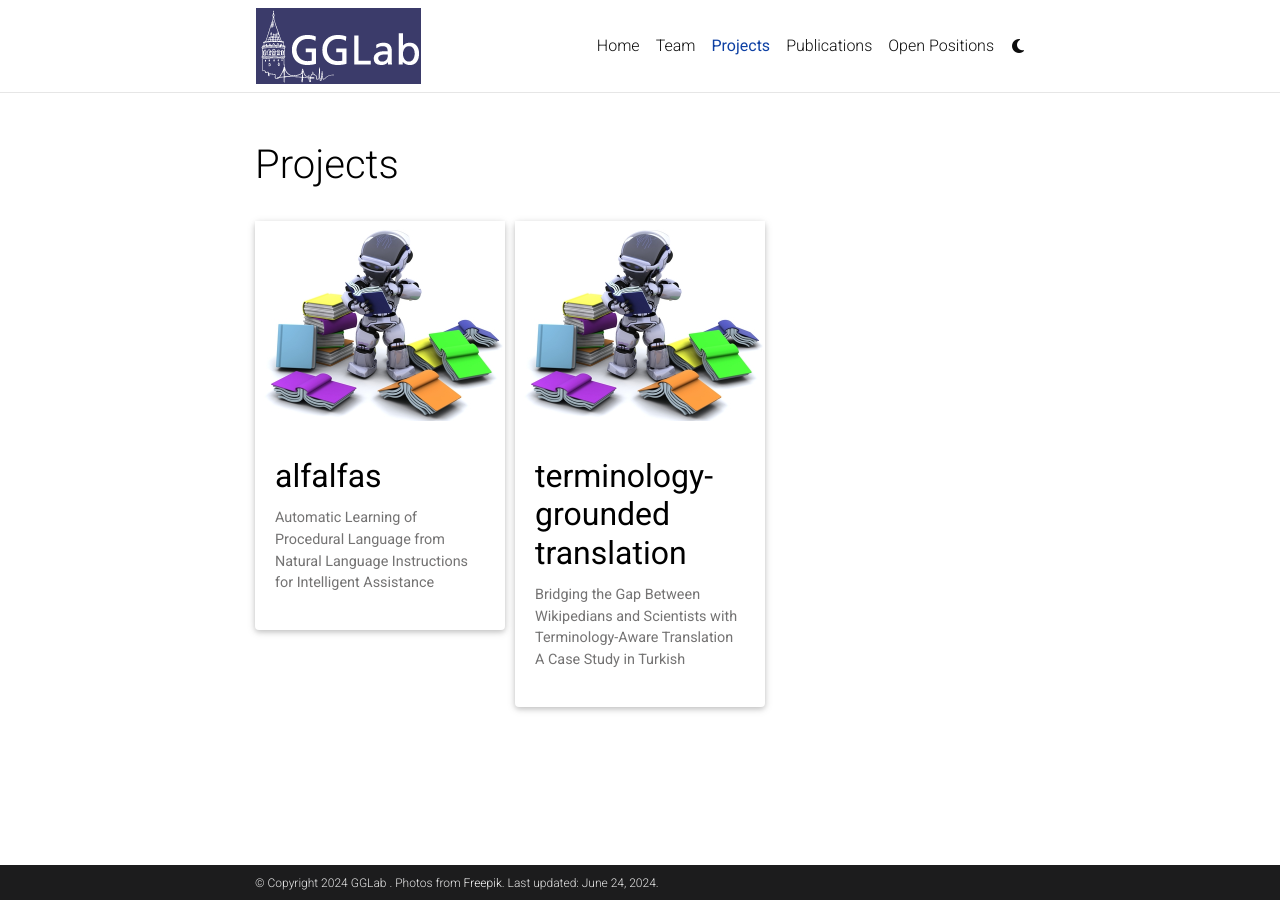
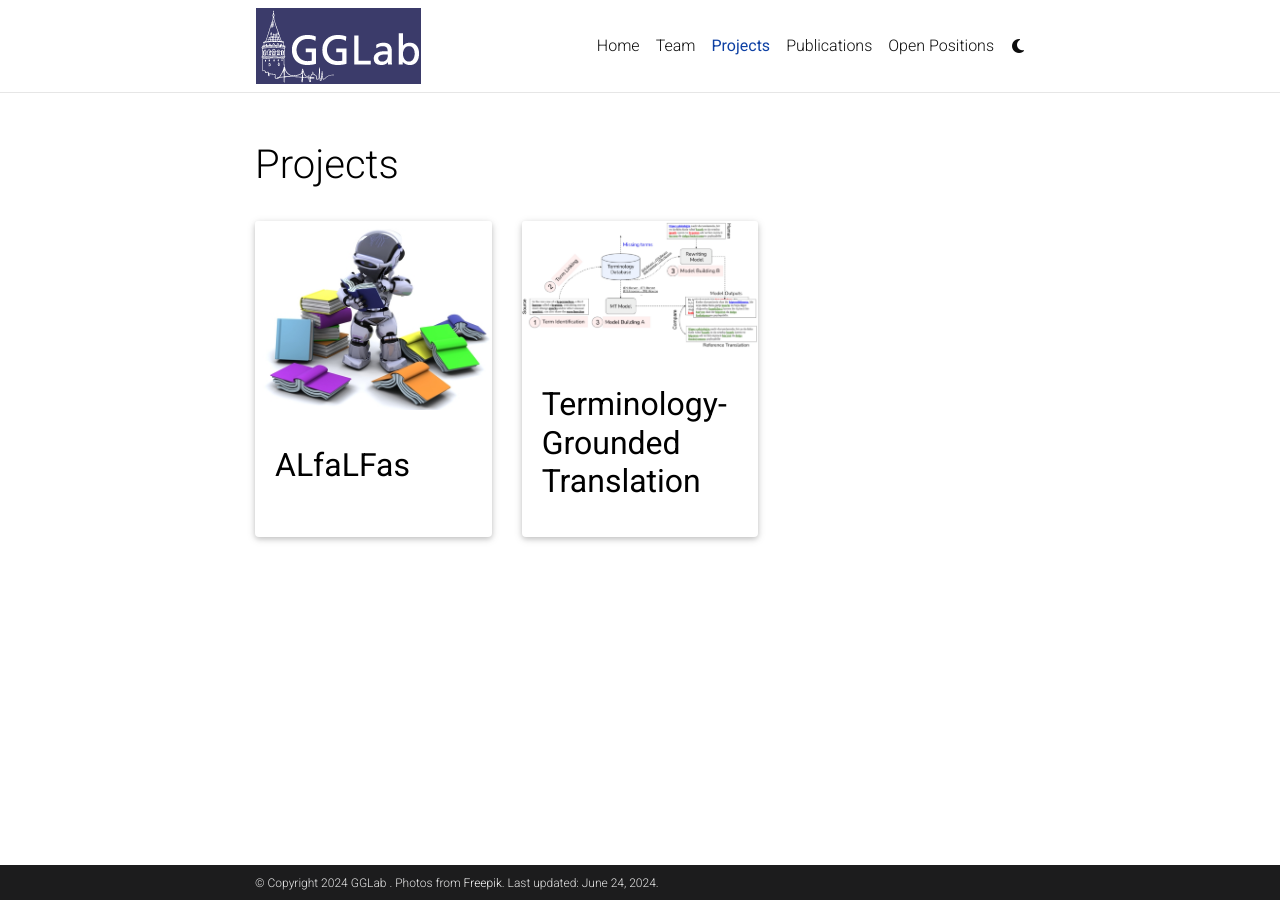
Before and after one commit to GGLAB-KU/gglab-ku.github.io, a Jekyll site: the page built from _pages/projects.md, in a window 1280 px wide. Built offline with Jekyll 4.4.1, drawn with Linux system fonts in a browser that asks for light colours; comment, search, counter and statistics services are not loaded; a style sheet for code colours, icons or effects is not loaded.

Commit message:
update news and projects

```diff
--- a/_data/projects.yml
+++ b/_data/projects.yml
@@ -1,2 +1,5 @@
 "ALfaLFas":
   - url: /projects/alfalfas
+
+"Wikimedia":
+  - url: /projects/wikimedia
--- /dev/null
+++ b/_includes/figure.liquid
@@ -0,0 +1,78 @@
+{% assign img_path = include.path | remove: '.jpg' | remove: '.jpeg' | remove: '.png' | remove: '.tiff' | remove: '.gif' %}
+
+<figure
+  {% if include.slot %}
+    slot="{{ include.slot }}"
+  {% endif %}
+>
+  <picture>
+    <!-- Auto scaling with imagemagick -->
+    <!--
+      See https://www.debugbear.com/blog/responsive-images#w-descriptors-and-the-sizes-attribute and
+      https://developer.mozilla.org/en-US/docs/Learn/HTML/Multimedia_and_embedding/Responsive_images for info on defining 'sizes' for responsive images
+    -->
+    {% if site.imagemagick.enabled %}
+      <source
+        class="responsive-img-srcset"
+        srcset="{% for i in site.imagemagick.widths %}{{ img_path | relative_url }}-{{ i }}.webp {{i}}w,{% endfor %}"
+        {% if include.sizes %}
+          sizes="{{include.sizes}}"
+        {% else %}
+          sizes="95vw"
+        {% endif %}
+        type="image/webp"
+      >
+    {% endif %}
+    <img
+      src="{% if include.cache_bust %}{{ include.path | relative_url | bust_file_cache }}{% else %}{{ include.path | relative_url }}{% endif %}"
+      {% if include.class %}
+        class="{{ include.class }}"
+      {% endif %}
+      {% if include.width %}
+        width="{{ include.width }}"
+      {% else %}
+        width="100%"
+      {% endif %}
+      {% if include.height %}
+        height="{{ include.height }}"
+      {% else %}
+        height="auto"
+      {% endif %}
+      {% if include['min-width'] or include['min-height'] or include['max-width'] or include['max-height'] %}
+        style="
+          {% if include['min-width'] %}
+            min-width: {{ include.min-width }};
+          {% endif %}
+          {% if include['min-height'] %}
+            min-height: {{ include.min-height }};
+          {% endif %}
+          {% if include['max-width'] %}
+            max-width: {{ include.max-width }};
+          {% endif %}
+          {% if include['max-height'] %}
+            max-height: {{ include.max-height }};
+          {% endif %}
+        "
+      {% endif %}
+      {% if include.alt %}
+        alt="{{ include.alt }}"
+      {% endif %}
+      {% if include.title %}
+        title="{{ include.title }}"
+      {% endif %}
+      {% if include.zoomable %}
+        data-zoomable
+      {% endif %}
+      {% if include.loading %}
+        loading="{{ include.loading }}"
+      {% elsif site.lazy_loading_images %}
+        loading="lazy"
+      {% endif %}
+      onerror="this.onerror=null; $('.responsive-img-srcset').remove();"
+    >
+  </picture>
+
+  {% if include.caption %}
+    <figcaption class="caption">{{ include.caption }}</figcaption>
+  {% endif %}
+</figure>
--- a/_includes/projects.html
+++ /dev/null
@@ -1,36 +0,0 @@
-<!-- _includes/projects.html -->
-<div class="grid-sizer"></div>
-<div class="grid-item">
-  {% if project.redirect -%}
-  <a href="{{ project.redirect }}">
-    {%- else -%}
-    <a href="{{ project.url | relative_url }}">
-      {%- endif %}
-      <div class="card hoverable">
-        {%- if project.img %}
-        {%- include figure.html
-          path=project.img
-          alt="project thumbnail" -%}
-        {%- endif %}
-        <div class="card-body">
-          <h2 class="card-title text-lowercase">{{ project.title }}</h2>
-          <p class="card-text">{{ project.description }}</p>
-          <div class="row ml-1 mr-1 p-0">
-            {%- if project.github -%}
-            <div class="github-icon">
-              <div class="icon" data-toggle="tooltip" title="Code Repository">
-                <a href="{{ project.github }}"><i class="fab fa-github gh-icon"></i></a>
-              </div>
-              {%- if project.github_stars -%}
-              <span class="stars" data-toggle="tooltip" title="GitHub Stars">
-                <i class="fas fa-star"></i>
-                <span id="{{ project.github_stars }}-stars"></span>
-              </span>
-              {%- endif %}
-            </div>
-            {%- endif %}
-          </div>
-        </div>
-      </div>
-    </a>
-</div>
--- /dev/null
+++ b/_includes/projects.liquid
@@ -0,0 +1,35 @@
+<div class="col">
+  <a href="{% if project.redirect %}{{ project.redirect }}{% else %}{{ project.url | relative_url }}{% endif %}">
+    <div class="card h-100 hoverable">
+      {% if project.img %}
+        {%
+          include figure.liquid
+          loading="eager"
+          path=project.img
+          sizes = "250px"
+          alt="project thumbnail"
+          class="card-img-top"
+        %}
+      {% endif %}
+      <div class="card-body">
+        <h2 class="card-title">{{ project.title }}</h2>
+        <p class="card-text">{{ project.description }}</p>
+        <div class="row ml-1 mr-1 p-0">
+          {% if project.github %}
+            <div class="github-icon">
+              <div class="icon" data-toggle="tooltip" title="Code Repository">
+                <a href="{{ project.github }}"><i class="fa-brands fa-github gh-icon"></i></a>
+              </div>
+              {% if project.github_stars %}
+                <span class="stars" data-toggle="tooltip" title="GitHub Stars">
+                  <i class="fa-solid fa-star"></i>
+                  <span id="{{ project.github_stars }}-stars"></span>
+                </span>
+              {% endif %}
+            </div>
+          {% endif %}
+        </div>
+      </div>
+    </div>
+  </a>
+</div>
--- a/_pages/projects.md
+++ b/_pages/projects.md
@@ -1,7 +1,7 @@
 ---
 layout: page
 title: Projects
-permalink: /projects
+permalink: /projects/
 nav: true
 nav_rank: 3
 horizontal: false
@@ -9,48 +9,55 @@
 
 <!-- pages/projects.md -->
 <div class="projects">
-{%- if site.enable_project_categories and page.display_categories %}
+{% if site.enable_project_categories and page.display_categories %}
   <!-- Display categorized projects -->
-  {%- for category in page.display_categories %}
-  <h2 class="category">{{ category }}</h2>
-  {%- assign categorized_projects = site.projects | where: "category", category -%}
-  {%- assign sorted_projects = categorized_projects | sort: "importance" %}
+  {% for category in page.display_categories %}
+  <a id="{{ category }}" href=".#{{ category }}">
+    <h2 class="category">{{ category }}</h2>
+  </a>
+  {% assign categorized_projects = site.projects | where: "category", category %}
+  {% assign sorted_projects = categorized_projects | sort: "importance" %}
   <!-- Generate cards for each project -->
-  {% if page.horizontal -%}
+  {% if page.horizontal %}
   <div class="container">
-    <div class="row row-cols-2">
-    {%- for project in sorted_projects -%}
-      {% include projects_horizontal.html %}
-    {%- endfor %}
+    <div class="row row-cols-1 row-cols-md-2">
+    {% for project in sorted_projects %}
+      {% include projects_horizontal.liquid %}
+    {% endfor %}
     </div>
   </div>
-  {%- else -%}
-  <div class="grid">
-    {%- for project in sorted_projects -%}
-      {% include projects.html %}
-    {%- endfor %}
+  {% else %}
+  <div class="row row-cols-1 row-cols-md-3">
+    {% for project in sorted_projects %}
+      {% include projects.liquid %}
+    {% endfor %}
   </div>
-  {%- endif -%}
+  {% endif %}
   {% endfor %}
 
-{%- else -%}
+{% else %}
+
 <!-- Display projects without categories -->
-  {%- assign sorted_projects = site.projects | sort: "importance" -%}
+
+{% assign sorted_projects = site.projects | sort: "importance" %}
+
   <!-- Generate cards for each project -->
-  {% if page.horizontal -%}
+
+{% if page.horizontal %}
+
   <div class="container">
-    <div class="row row-cols-2">
-    {%- for project in sorted_projects -%}
-      {% include projects_horizontal.html %}
-    {%- endfor %}
+    <div class="row row-cols-1 row-cols-md-2">
+    {% for project in sorted_projects %}
+      {% include projects_horizontal.liquid %}
+    {% endfor %}
     </div>
   </div>
-  {%- else -%}
-  <div class="grid">
-    {%- for project in sorted_projects -%}
-      {% include projects.html %}
-    {%- endfor %}
+  {% else %}
+  <div class="row row-cols-1 row-cols-md-3">
+    {% for project in sorted_projects %}
+      {% include projects.liquid %}
+    {% endfor %}
   </div>
-  {%- endif -%}
-{%- endif -%}
+  {% endif %}
+{% endif %}
 </div>
--- a/_projects/ALfaLFas.md
+++ b/_projects/project_alfalfas.md
@@ -1,18 +1,12 @@
 ---
-layout: about
+layout: page
 inline: true
 title: ALfaLFas
-description: Automatic Learning of Procedural Language from Natural Language Instructions for Intelligent Assistance
-
+importance: 1
 img: assets/img/projects/alfalfas.webp
 img_contains_title: true
 publications: 'projects^=*ALfaLFas'
 
-profile:
-    name: ALfaLFas
-    image: projects/alfalfas.webp
-    align: left
-    address: >
 ---
 
 ## Automatic Learning oF ProcedurAl Language From NAtural Language InStructions for Intelligent Assistance
--- a/_projects/WikimediaResearch.md
+++ b/_projects/project_wikimedia.md
@@ -1,19 +1,21 @@
 ---
-layout: about
-inline: true
+layout: page
 title: Terminology-Grounded Translation
-description: Bridging the Gap Between Wikipedians and Scientists with Terminology-Aware Translation A Case Study in Turkish
-
-img: assets/img/projects/alfalfas.webp
+img: assets/img/projects/wikimedia.webp
+importance: 2
+related_publications: true
 img_contains_title: true
 publications: 'projects^=*terminology'
+---
 
-profile:
-    name: Terminology-Grounded Translation
-    image: projects/alfalfas.webp
-    align: left
-    address: >
----
+<div class="row">
+    <div class="col-sm mt-3 mt-md-0">
+        {% include figure.liquid loading="eager" path="assets/img/projects/wikimedia.webp" title="pipeline" class="img-fluid rounded z-depth-1" %}
+    </div>
+</div>
+<div class="caption">
+    The pipeline of our proposed project.
+</div>
 
 ## Bridging the Gap Between Wikipedians and Scientists with Terminology-Aware Translation: A Case Study in Turkish
 
```
Also changed, not shown: other parts of _projects/project_wikimedia.md (+1 -2 lines), _includes/projects_horizontal.html (deleted, +0 -40 lines), _includes/projects_horizontal.liquid (added, +34 -0 lines), _news/burak-award.md (added, +11 -0 lines), assets/img/news/award_burak.webp (added), assets/img/projects/wikimedia.webp (added).
